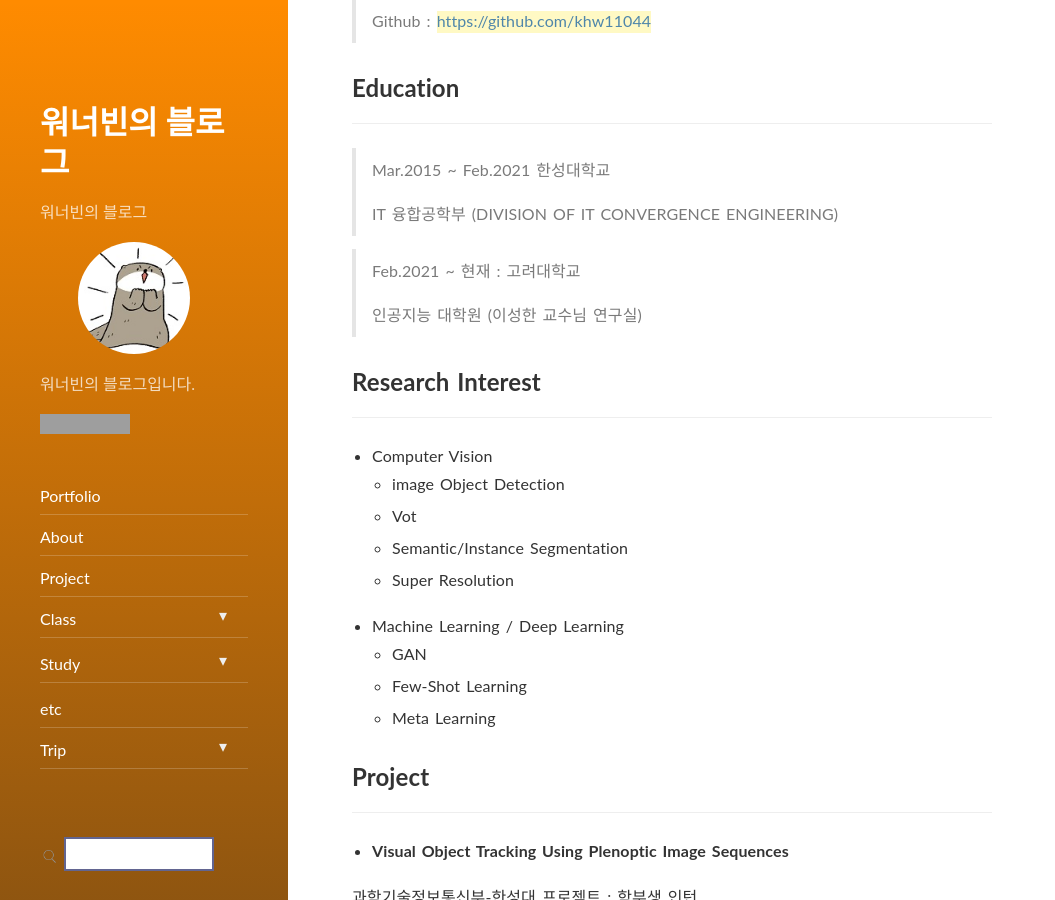
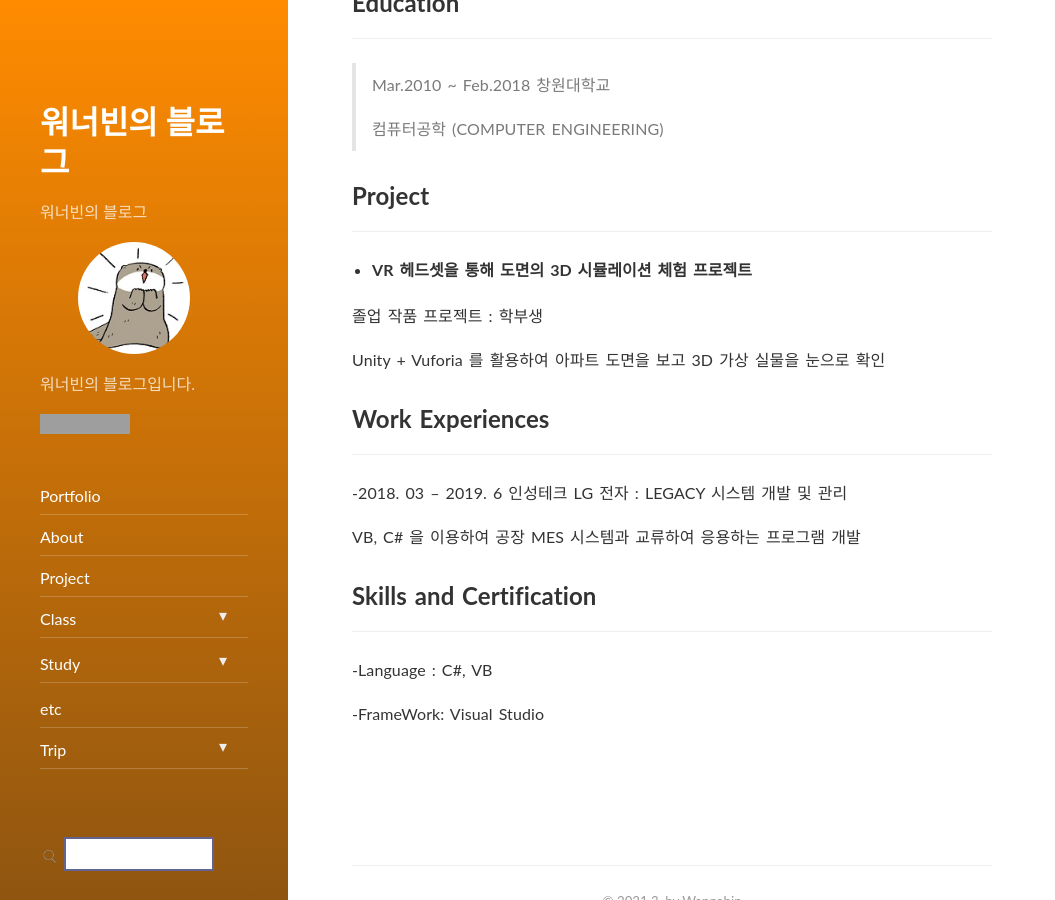
Before and after one commit to Wannabin/WB.github.io, a Jekyll site: the page built from portfolio.md, in a window 1280 px wide and 900 px high, scrolled down 673 px. Shown: the whole window, without its empty margins (0-1055 px from the left). Built offline with Jekyll 4.4.1, drawn with Linux system fonts in a browser that asks for light colours; nearby versions of some CDN libraries; some of the changed text lies outside the part shown; grey boxes are pictures that could not be loaded.

Commit message:
Change Portfolio

```diff
--- a/portfolio.md
+++ b/portfolio.md
@@ -10,112 +10,52 @@ order: 1
 <span style=
 "font-size:170%;
 font-weight:bold">
-김현우
+김원빈
 </span>
 </center>
 
-<center>MAJOR : AI EENGINEERING</center>
+<center>MAJOR : COMPUTER EENGINEERING</center>
 
-<center>Korean University</center>
+<center>Changwon University</center>
 
-<center>145, Anam-ro, Seongbuk-gu, Seoul, Republic of Korea</center>
 
 ## Personal Data
 ---
-> 1995.11.4 대한민국,서울특별시,동작구 출생
 
-> 연락처: khw11044@gmail.com
+> 연락처: wonbinkim91@gmail.com
 
-> Github : <a href="https://github.com/khw11044">https://github.com/khw11044</a>
+> Github : <a href="https://github.com/Wannabin">https://github.com/Wannabin</a>
 
 
 ## Education
 ---
-> Mar.2015 ~ Feb.2021 한성대학교
+> Mar.2010 ~ Feb.2018 창원대학교
 >
-> IT 융합공학부 (DIVISION OF IT CONVERGENCE ENGINEERING)
-
-> Feb.2021 ~ 현재 : 고려대학교
->
-> 인공지능 대학원 (이성한 교수님 연구실)
+> 컴퓨터공학 (COMPUTER ENGINEERING)
 
 
-## Research Interest
----
-
-* Computer Vision
-    + image Object Detection
-    + Vot
-    + Semantic/Instance Segmentation
-    + Super Resolution
-
-* Machine Learning / Deep Learning
-    + GAN
-    + Few-Shot Learning
-    + Meta Learning
 
 ## Project
 ---
 
-* **Visual Object Tracking Using Plenoptic Image Sequences**
+* **VR 헤드셋을 통해 도면의 3D 시뮬레이션 체험 프로젝트**
 
-과학기술정보통신부-한성대 프로젝트 : 학부생 인턴
+졸업 작품 프로젝트 : 학부생
 
-Lightfield 영상에서의 Siamease Network를 이용한 단일 객체 추적
-
-* **FPV Swlf-driving RC Car**
-
-VR 헤드셋을 통해 FPV 카메라에서 보내는 실시간 영상을 받으며 일반인들에게 조금더 쉽고 안전하게 자율주행을 체험해보는 프로젝트 수행
-
-* **Anti Drone AI Robot using object detection**
-
-SSD를 활용한 드론 탐지프로그램으로 라즈베리파이와 3D프린터를 이용해 만든 로봇이 드론을 인식하고 pan and tilt모터 체계를 이용하여 드론 트래킹
-
-* **AI Mashroom Classificator App**
-
-mobileNet을 이용한 classification으로 버섯을 구별해주는 인공지능 버섯 도감 어플로서 독버섯 채취 및 섭취 방지를 위한 어플
-
-## Awards
----
-
-<u><strong><a href="https://www.youtube.com/watch?v=-ofj2vTvH0Q/">**The 15th HANSUNG Engineering Competitive Exhibition[PM] 2019 </a></strong></u>
-
-- BRONZE PRIZE, SPONSOR PRIZE
-
-<u><strong><a href="https://www.youtube.com/watch?v=5rFu7Kv_DfY&t=362s">**HANSUNG UNIVERSICY C&C FESTIVAL[PM] 2020</a></strong></u>
-
-- BRONZE PRIZE
+Unity + Vuforia 를 활용하여 아파트 도면을 보고 3D 가상 실물을 눈으로 확인
 
 
-<a herf="https://www.youtube.com/watch?v=Mn9Dx5xukcg&t=10s"><u><strong>**The 16th HANSUNG Engineering Competitive Exhibition[PM] 2020</strong></u></a>
-
-- SILVER PRIZE , - BRONZE PRIZE
-
-<a herf="https://www.youtube.com/watch?v=ah9MZQ0PjMI&t=60s"><u><strong>2020년 공개SW 개발자 대회(주최:과학기술정보통신부, 주관:정보통신산업진흥원) [PM] 2020</strong></u></a>
-
-<a herf="https://blog.naver.com/khw11044/222152408161">BRONZE PRIZE</a>
 
 ## Work Experiences
 ---
--2020. 07 – 2020. 11 Visual Object Tracking Using Plenoptic Image Sequences,
+-2018. 03 – 2019. 6 인성테크 LG 전자 : LEGACY 시스템 개발 및 관리
 
-Hansung Univ – ETRI
+VB, C# 을 이용하여 공장 MES 시스템과 교류하여 응용하는 프로그램 개발
 
-<a herf="https://github.com/khw11044/PlenOpticVot_Siamfc_2020">https://github.com/khw11044/PlenOpticVot_Siamfc_2020</a>
 
 
 ## Skills and Certification
 ---
--Language : Python, C/C++
+-Language : C#, VB
 
--FrameWork: Pytorch, Tensorflow(Keras)
-
--Certification : CCNA, Internet of Things Knowledge Certification
-
-## Patents
----
-【발명의 영문명칭】: Image-based anti-drone detection device and metohd using deep learning model
-
-【출원번호】: 10-2020-0080646
-
-【출원인】: 김현우, 김태현, 제진명
+-FrameWork: Visual Studio
```
